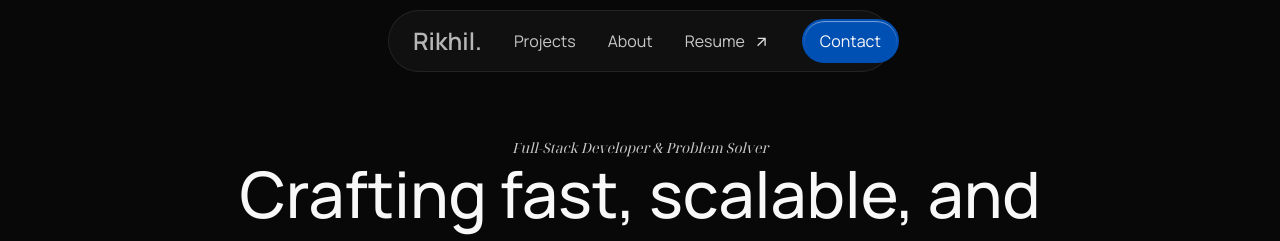
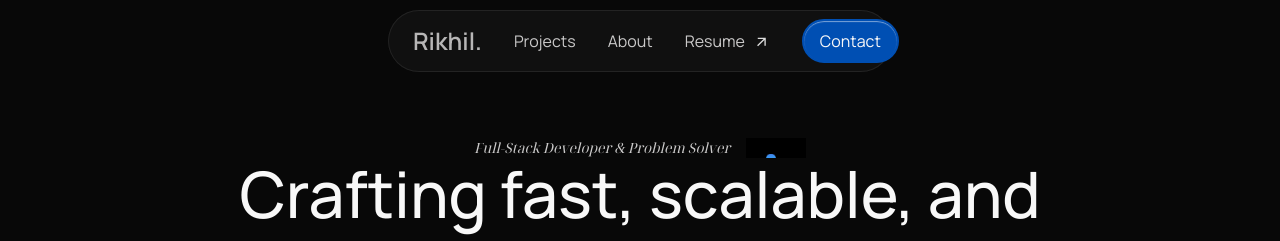
Before and after one commit to Rikhil06/Portfolio, a Next.js app: page / in a window 1280 px wide. Shown: the top 241 px of the page. Built offline with nearby package versions, Linux system fonts and the light colour scheme.

Commit message:
Add animtion to homepage hero

```diff
--- a/app/globals.css
+++ b/app/globals.css
@@ -70,3 +70,28 @@ p{
   transform: translateY(-3px) rotate(90deg);
   transition-delay: 0.3s;
 }
+
+@keyframes drop {
+  0% {
+    transform: translateY(0px);
+  }
+  50% {
+    transform: translateY(80px);
+  }
+  100% {
+    transform: translateY(0px);
+  }
+}
+
+.bubble {
+  animation: drop 5s ease-in-out infinite;
+}
+.bubble1 {
+  animation: drop 3s ease-in-out infinite;
+}
+.bubble2 {
+  animation: drop 4s ease-in-out infinite;
+}
+.bubble3 {
+  animation: drop 6s ease-in-out infinite;
+}
--- a/app/page.tsx
+++ b/app/page.tsx
@@ -46,7 +46,15 @@ const dragOffset = useMotionValue(0);
           <section className="pt-32 max-w-[51rem] ml-auto mr-auto bg-[#080808] md:px-0 px-4">
             <div className="max-w-[64rem] ml-auto mr-auto">
               <div className="flex items-center flex-col text-center">
-                <p className={`${noto.className} text-sm !italic`}>Full-Stack Developer & Problem Solver</p>
+                <div className='flex gap-4'>
+                  <p className={`${noto.className} text-sm !italic`}>Full-Stack Developer & Problem Solver</p>
+                  <div className="relative w-[60px] h-5 bg-black overflow-hidden">
+                    <div className="bubble absolute top-0 left-[15px] w-2.5 h-2.5 rounded-full bg-gradient-to-b from-[#e64980] to-[#ff8787]"></div>
+                    <div className="bubble1 absolute top-0 left-[1px] w-2.5 h-2.5 rounded-full bg-gradient-to-b from-[#82c91e] to-[#3bc9db]"></div>
+                    <div className="bubble2 absolute top-0 left-[30px] w-2.5 h-2.5 rounded-full bg-gradient-to-b from-[#7950f2] to-[#f783ac]"></div>
+                    <div className="bubble3 absolute top-0 left-[20px] w-2.5 h-2.5 rounded-full bg-gradient-to-b from-[#4481eb] to-[#04befe]"></div>
+                  </div>
+                </div>
                 <h1 className="md:text-[4rem] text-5xl font-medium md:leading-[4.5rem] leading-14 text-[#f8f8f8] pb-4">Crafting fast, scalable, and user-friendly digital solutions.</h1>
                 <p>
                   5+ years crafting modern websites and apps with React, Next.js, Node.js, and WordPress.
```
